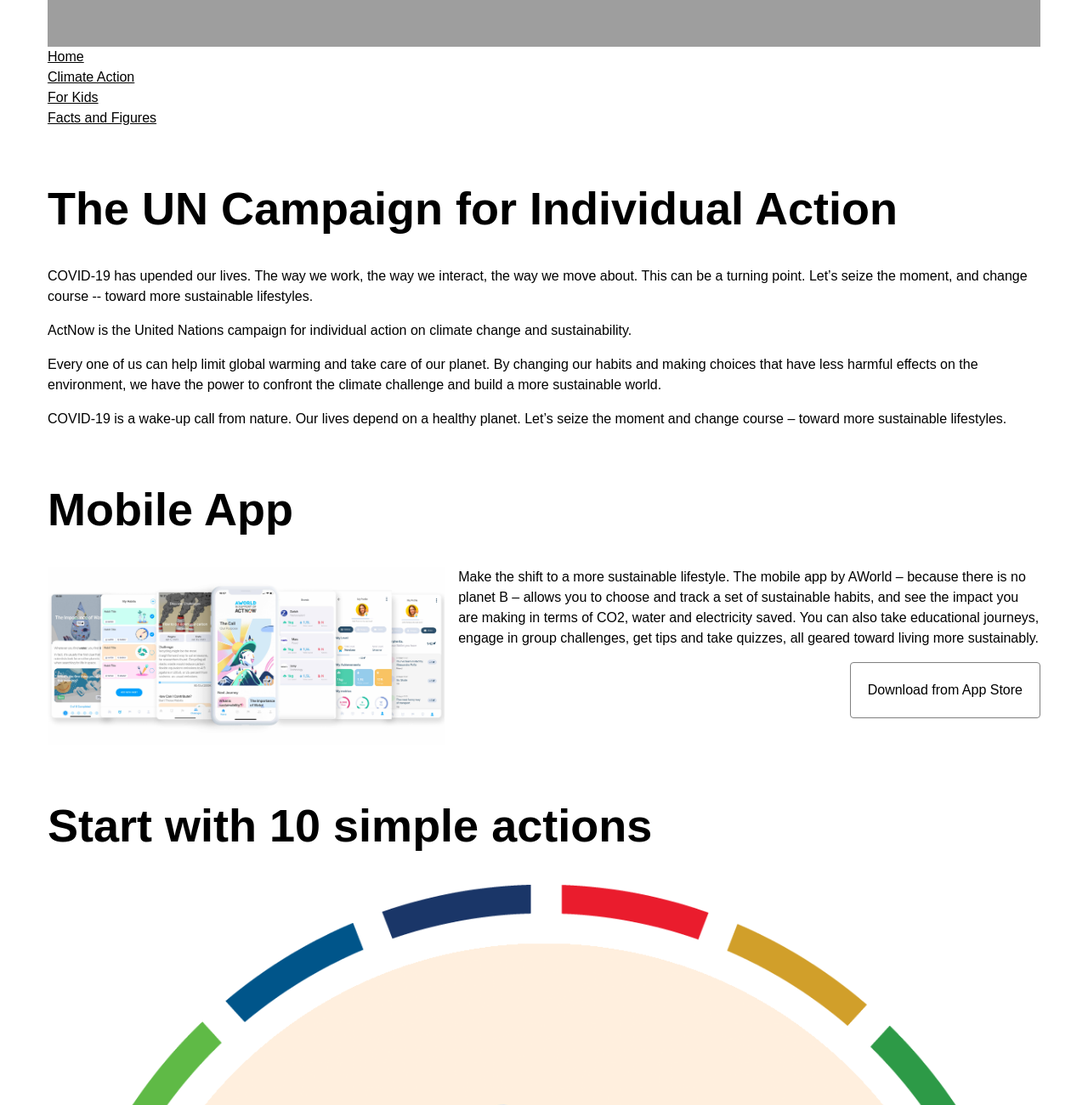
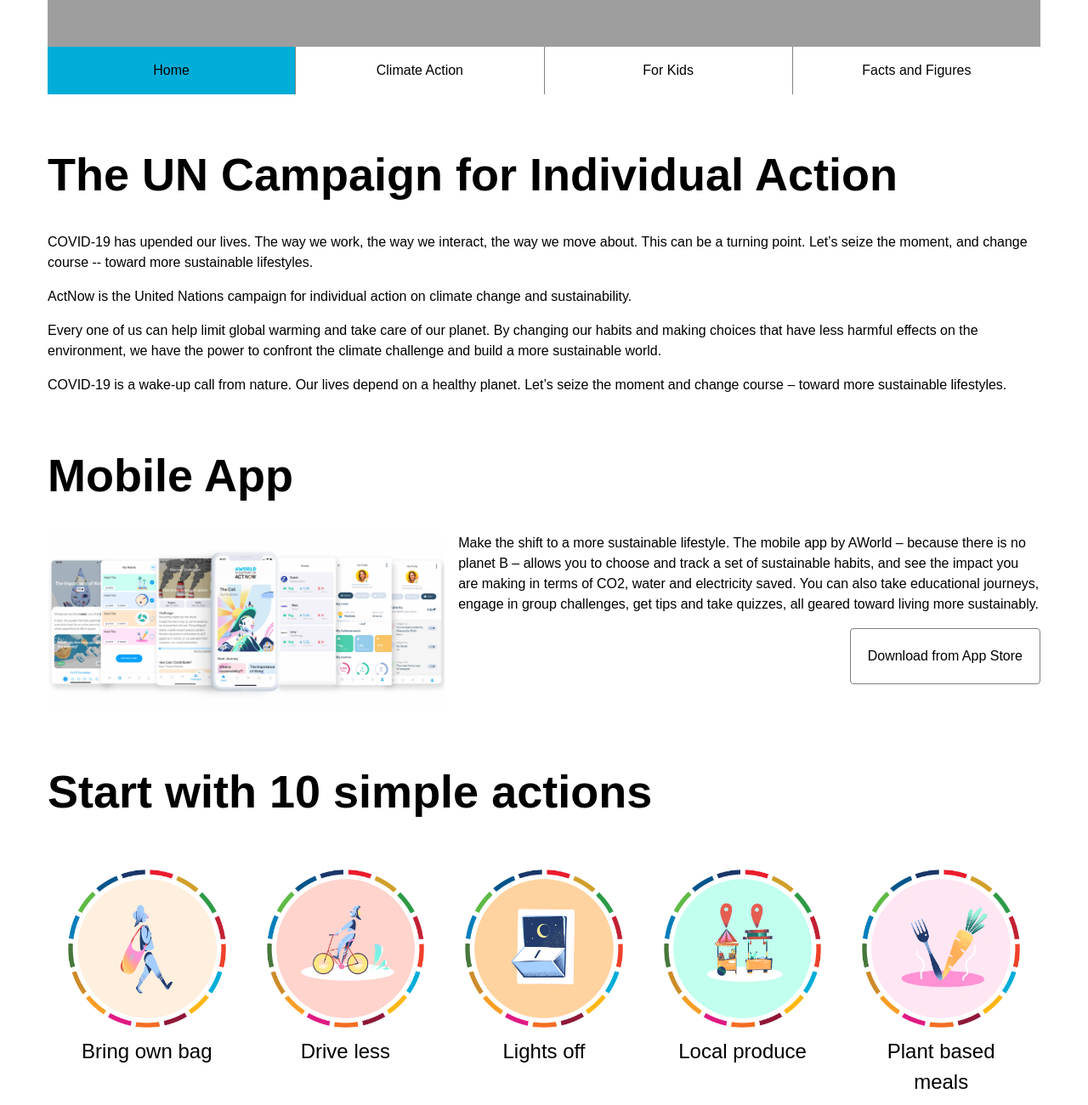
Before and after one commit to nadi0012/nadi0012.github.io, a plain HTML site: page week10/index.html in a window 1280 px wide. Shown: the part 660-1960 px from the top of the page at 85% size. Drawn offline with Linux system fonts and the light colour scheme; grey boxes are pictures that could not be loaded.

Commit message:
Add flexbox layout

```diff
--- a/week10/css/main.css
+++ b/week10/css/main.css
@@ -141,6 +141,27 @@ p{
     text-align: center;
     text-transform: uppercase;
 }
+/* Navigation */
+.nav-list li{
+    border-bottom: 1px solid grey;
+    text-align: center;
+}
+
+/* LoVe HAte */
+.nav-list a,
+.nav-list a:link,
+.nav-list a:visited{
+    display: block;
+    padding: 1em 0;
+    text-decoration: none;
+}
+.nav-list a:hover,
+.nav-list a:focus,
+.nav-list a.current{
+    background-color: #00ADD8;
+    color: inherit;
+}
+
 
 /* Mobile App Section */
 
@@ -157,6 +178,20 @@ p{
     background-color: #00ADD8;
     color: inherit;
 }
+
+/* Actions Section */
+.actions-list{
+    display: flex;
+    flex-flow: row wrap;
+}
+.actions-list li{
+    max-width: 50%;
+    padding: 1em;
+    text-align: center;
+    font-size: 1.5rem;
+}
+
+
 /* Footer */
 
 .site-footer{
@@ -192,6 +227,21 @@ p{
     .banner h1{
         color: white;
     }
+    /* navigation */
+    .nav-list{
+        display: flex;
+    }
+    .nav-list li{
+        flex: 1;
+        border: none;
+        border-right: 1px solid grey;
+    }
+
+    /* tek border silmek istersek alttaki yolu izliyoruz */
+    .nav-list li:last-child{
+        border: none;
+    } /* buraya kadar */
+
     /* App Section */
     .app img {
         width: 40%;
@@ -203,3 +253,11 @@ p{
         float: right;
     }
 }
+/* -------------------------------------------------------------------------
+                Media Query 800px
+----------------------------------------------------------------------- */
+@media screen and (min-width: 800px){
+    .actions-list li{
+        max-width: 20%;
+    }
+}
```
